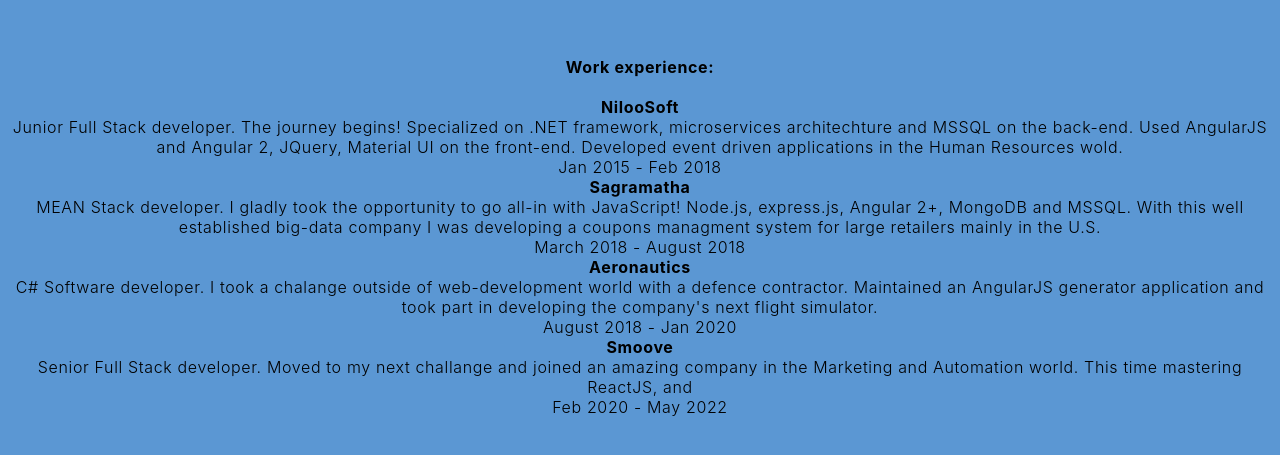
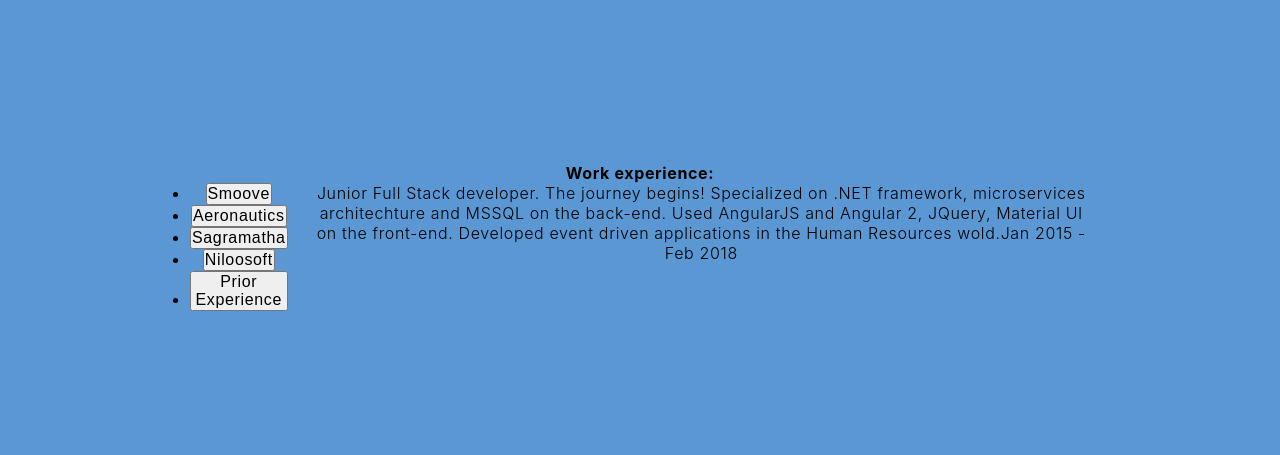
Before and after one commit to dshivrin/Portfolio, a React (Create React App) app: page / in a window 1280 px wide. Shown: the part 2137-2592 px from the top of the page. Built offline with nearby package versions, Linux system fonts and the light colour scheme; a web font is replaced by a local one.

Commit message:
Experience - basic design

```diff
--- /dev/null
+++ b/src/Components/Experience/Experience.scss
@@ -0,0 +1,4 @@
+
+.visible{
+    display:block;
+}
--- a/src/Components/Experience/Experience.tsx
+++ b/src/Components/Experience/Experience.tsx
@@ -1,52 +1,101 @@
+import { Container } from "./../StyledComponents/Container";
 
-import { Container } from './../StyledComponents/Container';
+const containerStyles = {
+  display: "flex",
+  alignContent: "center",
+  justifyContent: "space-evenly",
+  maxWidth: "900px",
+  gap: "25px",
+  margin: "0 auto",
+};
+
+//For some reason VS code claims 'event' es depricated, so I have to
+const OnTitleClick = (event: any) => {
+  const paragraphs = document.querySelectorAll<HTMLElement>('[id^="section-"]');
+  console.log(paragraphs);
+  const selectedSectionId = event.target.id;
+  //loop throught and hide/show accordingly:
+  paragraphs.forEach((p) => {
+    if (p.id.includes(selectedSectionId)) p.style.display = "block";
+    else p.style.display = "none";
+  });
+};
 
 const Experience = () => {
   return (
     <Container id="experience">
-      {/* TODO: Animate the title */}
       <h1 className="title">Work experience:</h1>
-      <br />
-      <div className="workplace">
-        <h3>NilooSoft</h3>
-        <p>
+      <div style={containerStyles}>
+        <div className="tabs-container">
+          <ul>
+            <li>
+              <button id="Smoove" type="button" onClick={OnTitleClick}>
+                Smoove
+              </button>
+            </li>
+            <li>
+              <button id="Aeronautics" type="button" onClick={OnTitleClick}>
+                Aeronautics
+              </button>
+            </li>
+            <li>
+              <button id="Sagramatha" type="button" onClick={OnTitleClick}>
+                Sagramatha
+              </button>
+            </li>
+            <li>
+              <button id="Niloosoft" type="button" onClick={OnTitleClick}>
+                Niloosoft
+              </button>
+            </li>
+            <li>
+              <button
+                id="Prior Experience"
+                type="button"
+                onClick={OnTitleClick}
+              >
+                Prior Experience
+              </button>
+            </li>
+          </ul>
+        </div>
+        <div className="content-container">
+          <p id="section-Smoove" style={{ display: "block" }}>
             <span className="job-title">Junior Full Stack developer</span>. The
             journey begins! Specialized on .NET framework, microservices
-          architechture and MSSQL on the back-end. Used AngularJS and Angular 2,
-          JQuery, Material UI on the front-end. Developed event driven
+            architechture and MSSQL on the back-end. Used AngularJS and Angular
+            2, JQuery, Material UI on the front-end. Developed event driven
             applications in the Human Resources wold.
+            <span>Jan 2015 - Feb 2018</span>
           </p>
-        <p>Jan 2015 - Feb 2018</p>
-      </div>
-      <div className="workplace">
-        <h3>Sagramatha</h3>
-        <p>
-          <span className="job-title">MEAN Stack developer.</span> I gladly took
-          the opportunity to go all-in with JavaScript! Node.js, express.js,
-          Angular 2+, MongoDB and MSSQL. With this well established big-data
-          company I was developing a coupons managment system for large
-          retailers mainly in the U.S.
+          <p id="section-Aeronautics" style={{ display: "none" }}>
+            <span className="job-title">MEAN Stack developer.</span> I gladly
+            took the opportunity to go all-in with JavaScript! Node.js,
+            express.js, Angular 2+, MongoDB and MSSQL. With this well
+            established big-data company I was developing a coupons managment
+            system for large retailers mainly in the U.S.
+            <span>March 2018 - August 2018</span>
           </p>
-        <p>March 2018 - August 2018</p>
-      </div>
-      <div className="workplace">
-        <h3>Aeronautics</h3>
-        <p>
+          <p id="section-Sagramatha" style={{ display: "none" }}>
             <span className="job-title">C# Software developer.</span> I took a
             chalange outside of web-development world with a defence contractor.
             Maintained an AngularJS generator application and took part in
             developing the company's next flight simulator.
+            <p>August 2018 - Jan 2020</p>
           </p>
-        <p>August 2018 - Jan 2020</p>
+          <p id="section-Niloosoft" style={{ display: "none" }}>
+            <span className="job-title">Senior Full Stack developer.</span>{" "}
+            Moved to my next challange and joined an amazing company in the
+            Marketing and Automation world. This time mastering ReactJS, and
+            <span>Feb 2020 - May 2022</span>
+          </p>
+          <p id="section-Prior Experience" style={{ display: "none" }}>
+            <span className="job-title">Senior Full Stack developer.</span>{" "}
+            Moved to my next challange and joined an amazing company in the
+            Marketing and Automation world. This time mastering ReactJS, and
+            <span>Feb 2020 - May 2022</span>
+          </p>
         </div>
-      <div className="workplace">
-        <h3>Smoove</h3>
-        <p>
-          <span className="job-title">Senior Full Stack developer.</span> Moved
-          to my next challange and joined an amazing company in the Marketing
-          and Automation world. This time mastering ReactJS, and
-        </p>
-        <p>Feb 2020 - May 2022</p>
       </div>
     </Container>
   );
```
Lines whose indentation alone changed are shown as unchanged.
